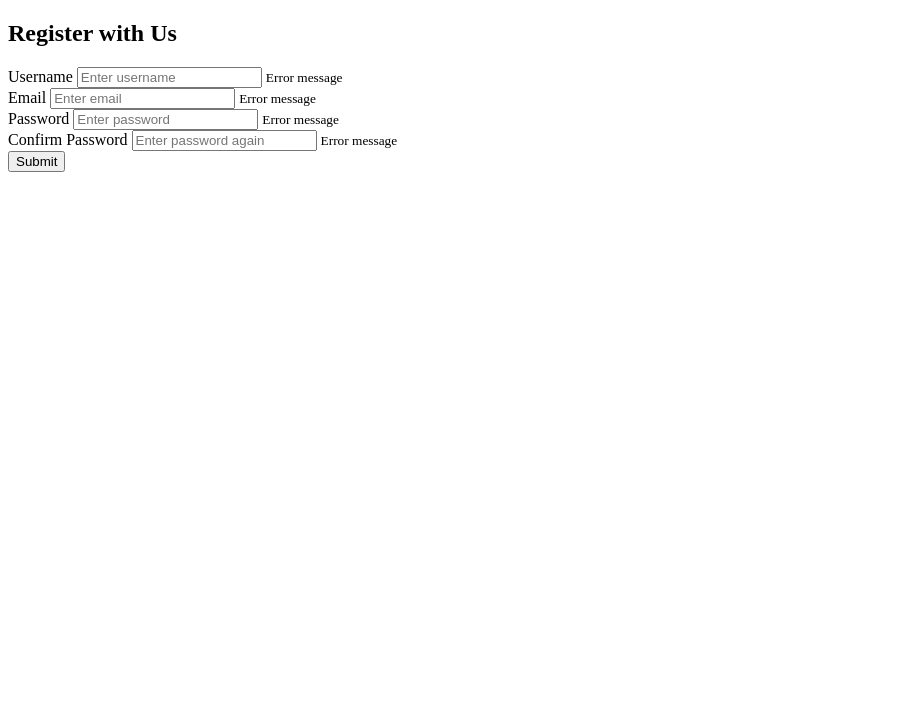
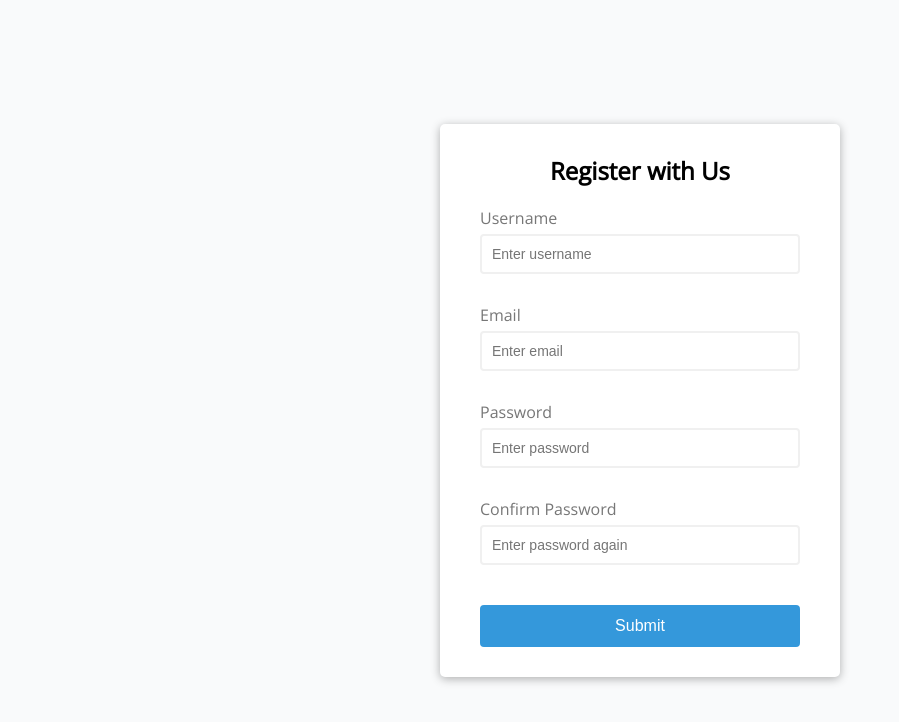
Before and after one commit to Studdnet/20_Web_Projects_With_Vanilla_JavaScript, a plain HTML site: page 1. Form validator/index.html in a window 1280 px wide. Shown: the whole page, without its empty margins (0-899 px from the left). Drawn offline with nearby package versions, Linux system fonts and the light colour scheme.

Commit message:
Form Validator: CSS part of this project is completed

```diff
--- a/1. Form validator/index.html
+++ b/1. Form validator/index.html
@@ -16,7 +16,7 @@
 				<input type="text" id="username" placeholder="Enter username">
 				<small>Error message</small>
 			</div>
-			<div class="form-email">
+			<div class="form-control">
 				<label for="email">Email</label>
 				<input type="text" id="email" placeholder="Enter email">
 				<small>Error message</small>
--- a/1. Form validator/style.css
+++ b/1. Form validator/style.css
@@ -0,0 +1,96 @@
+@import url('https://fonts.googleapis.com/css?family=Open+Sans&display=swap');
+
+:root {
+	--success-color: #2ecc71;
+	--error-color: #e74c3c;
+}
+
+* {
+	box-sizing: border-box;
+}
+
+body {
+	background-color: #f9fafb;
+	display: flex;
+	align-items: center;
+	justify-content: center;
+	min-height: 100vh;
+	margin: 0;
+	padding: 0;
+	font-family: 'Open Sans', sans-serif;
+}
+
+.container {
+	background-color: #fff;
+	border-radius: 5px;
+	box-shadow: 0 2px 10px rgba(0, 0, 0, .3);
+	width: 400px;
+}
+
+h2 {
+	text-align: center;
+	margin: 0 0 20px;
+}
+
+.form {
+	padding: 30px 40px;
+}
+
+.form-control {
+	margin-bottom: 10px;
+	padding-bottom: 20px;
+	position: relative;
+}
+
+.form-control label {
+	color: #777;
+	display: block;
+	margin-bottom: 5px;
+}
+
+.form-control input {
+	border: 2px solid #f0f0f0;
+	border-radius: 4px;
+	display: block;
+	width: 100%;
+	padding: 10px;
+	font-size: 14px;
+}
+
+.form-control input:focus {
+	outline: 0;
+	border-color: #777;
+}
+
+.form-control.success input {
+	border-color: var(--success-color);
+}
+
+.form-control.error input {
+	border-color: var(--error-color);
+}
+
+.form-control small {
+	color: var(--error-color);
+	position: absolute;
+	bottom: 0;
+	left: 0;
+	visibility: hidden;
+}
+
+.form-control.error small {
+	visibility: visible;
+}
+
+.form button {
+	cursor: pointer;
+	background-color: #3498db;
+	border: 2px solid #3498db;
+	border-radius: 4px;
+	color: #fff;
+	display: block;
+	font-size: 16px;
+	padding: 10px;
+	margin-top: 20px;
+	width: 100%;
+}
```
